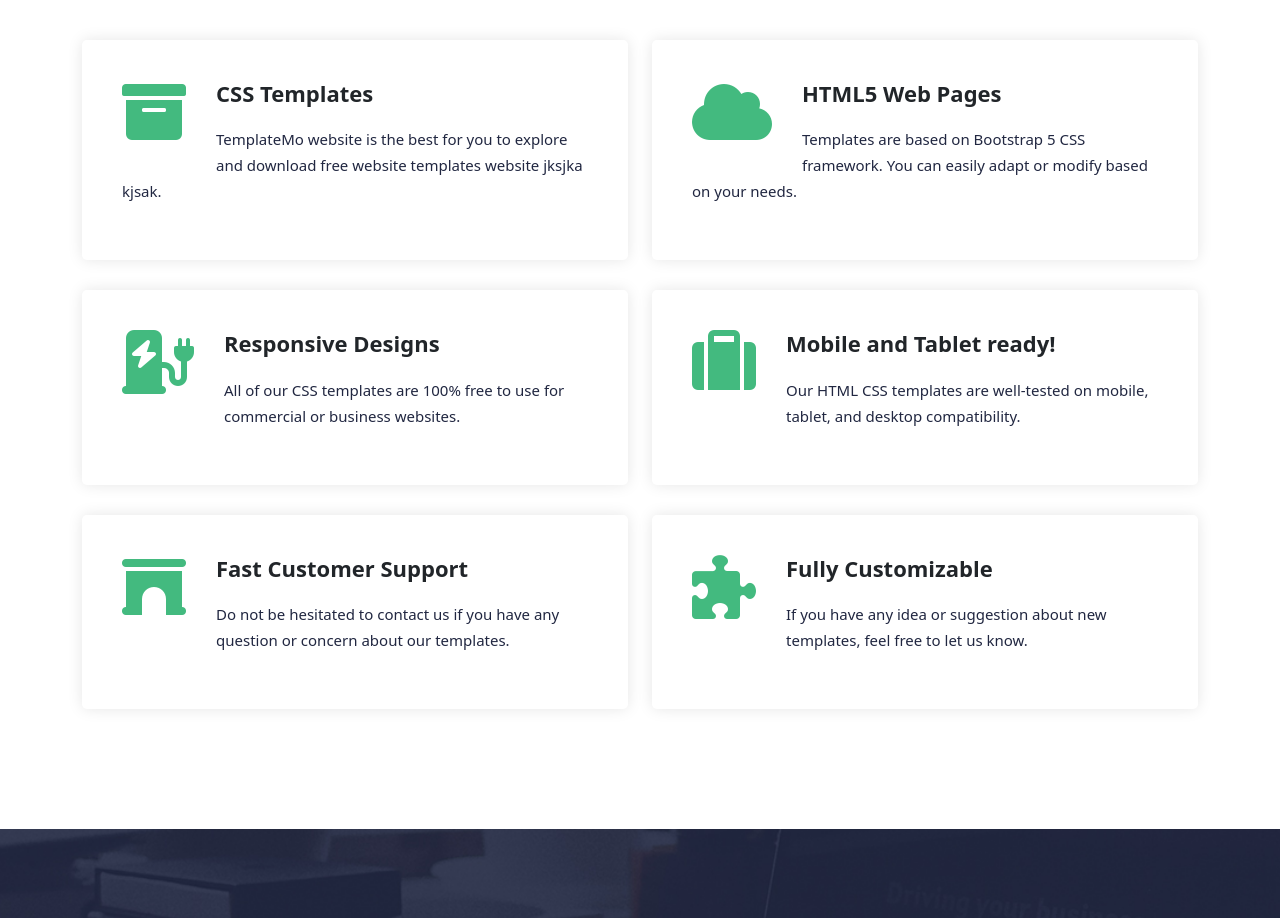
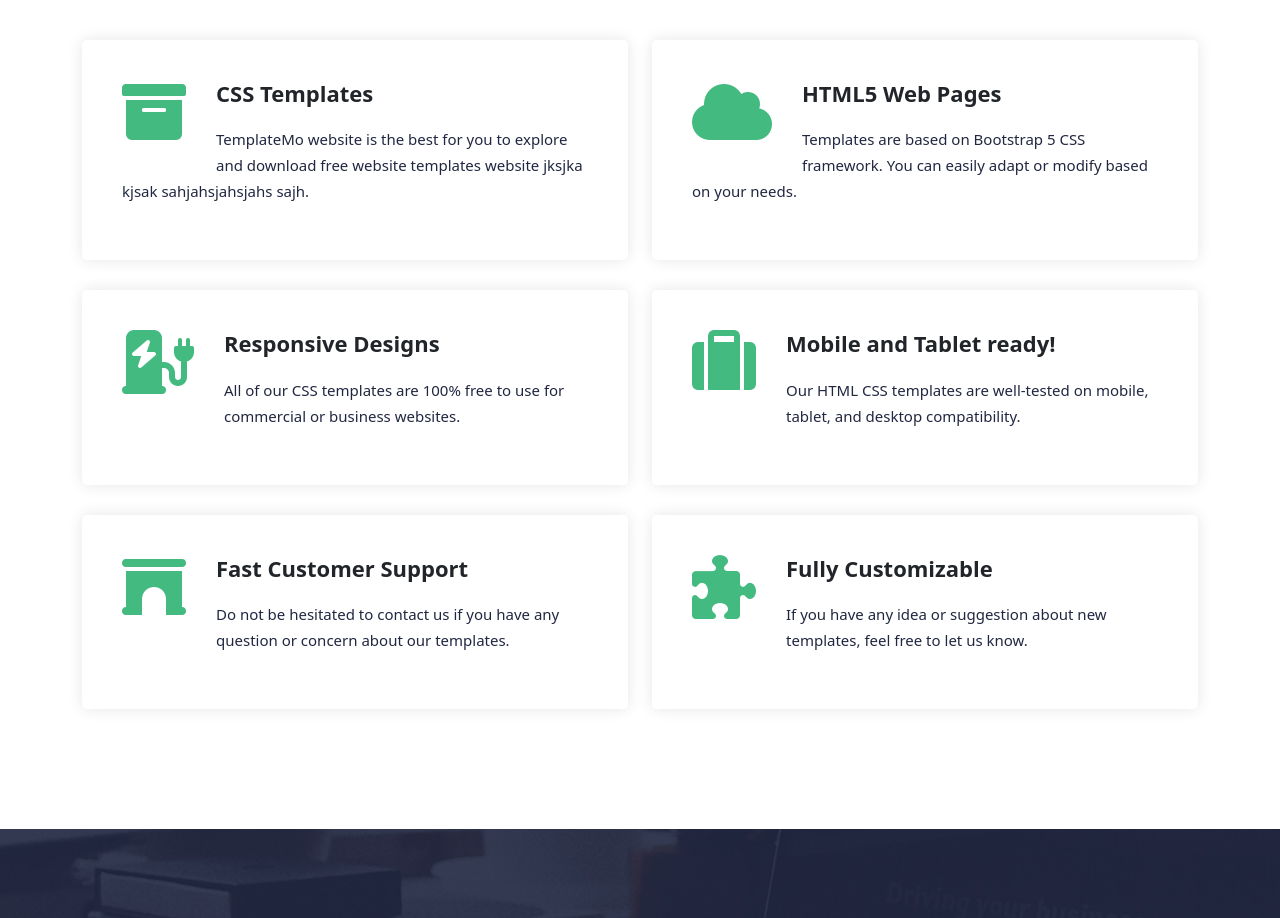
Before and after one commit to Zulfiqar-Ali10/Business-Management-Website, a React (Vite) app: page / in a window 1280 px wide. Shown: the part 880-1798 px from the top of the page. Built offline with nearby package versions, Linux system fonts and the light colour scheme; no server answers.

Commit message:
changes-services3

```diff
--- a/src/Components/Services.jsx
+++ b/src/Components/Services.jsx
@@ -19,7 +19,7 @@ export default function Services() {
           <h4>CSS Templates</h4>
           <p>
             TemplateMo website is the best for you to explore and download free
-            website templates website jksjka kjsak.
+            website templates website jksjka kjsak sahjahsjahsjahs sajh.
           </p>
         </div>
       </div>
```
